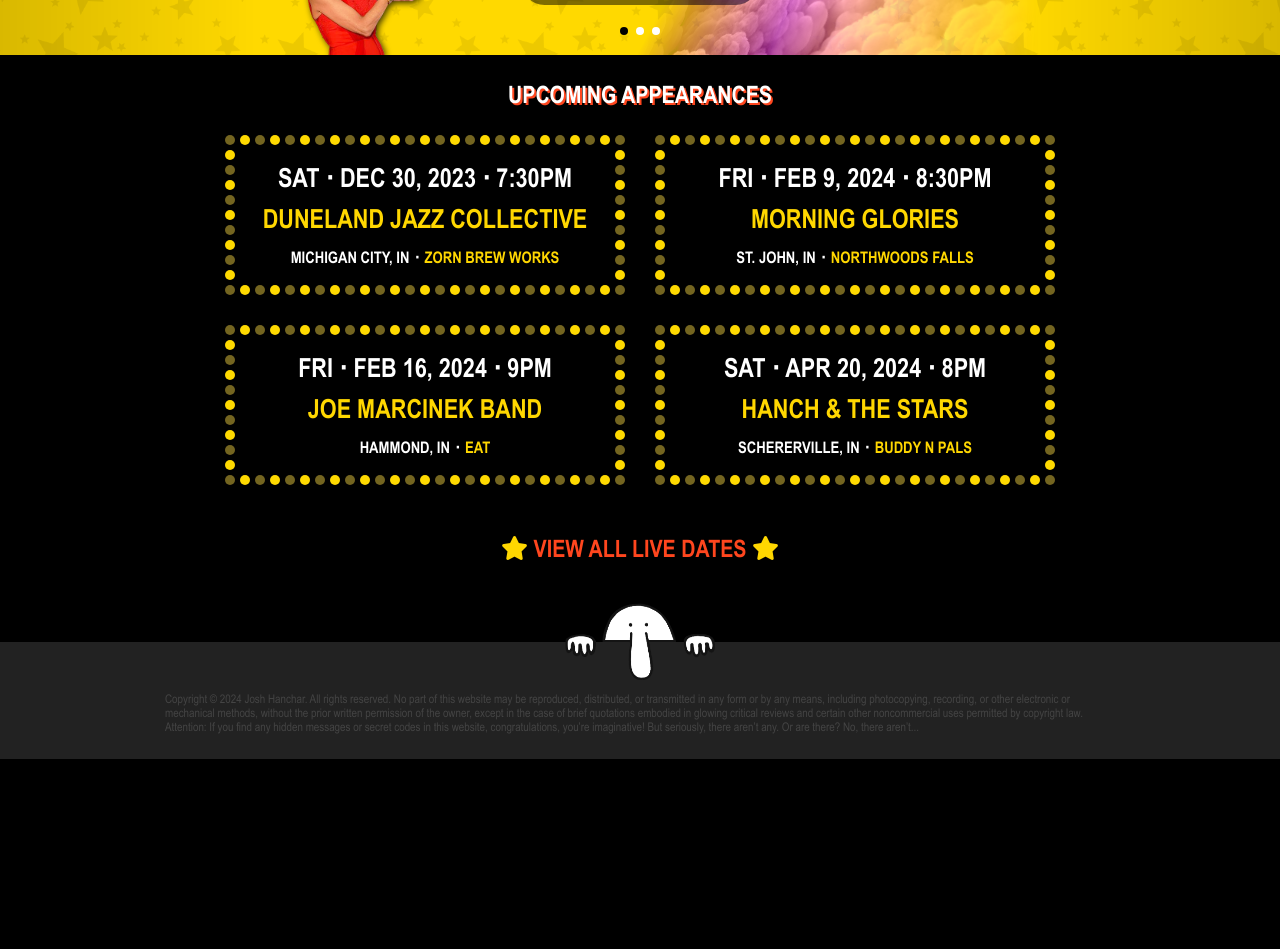
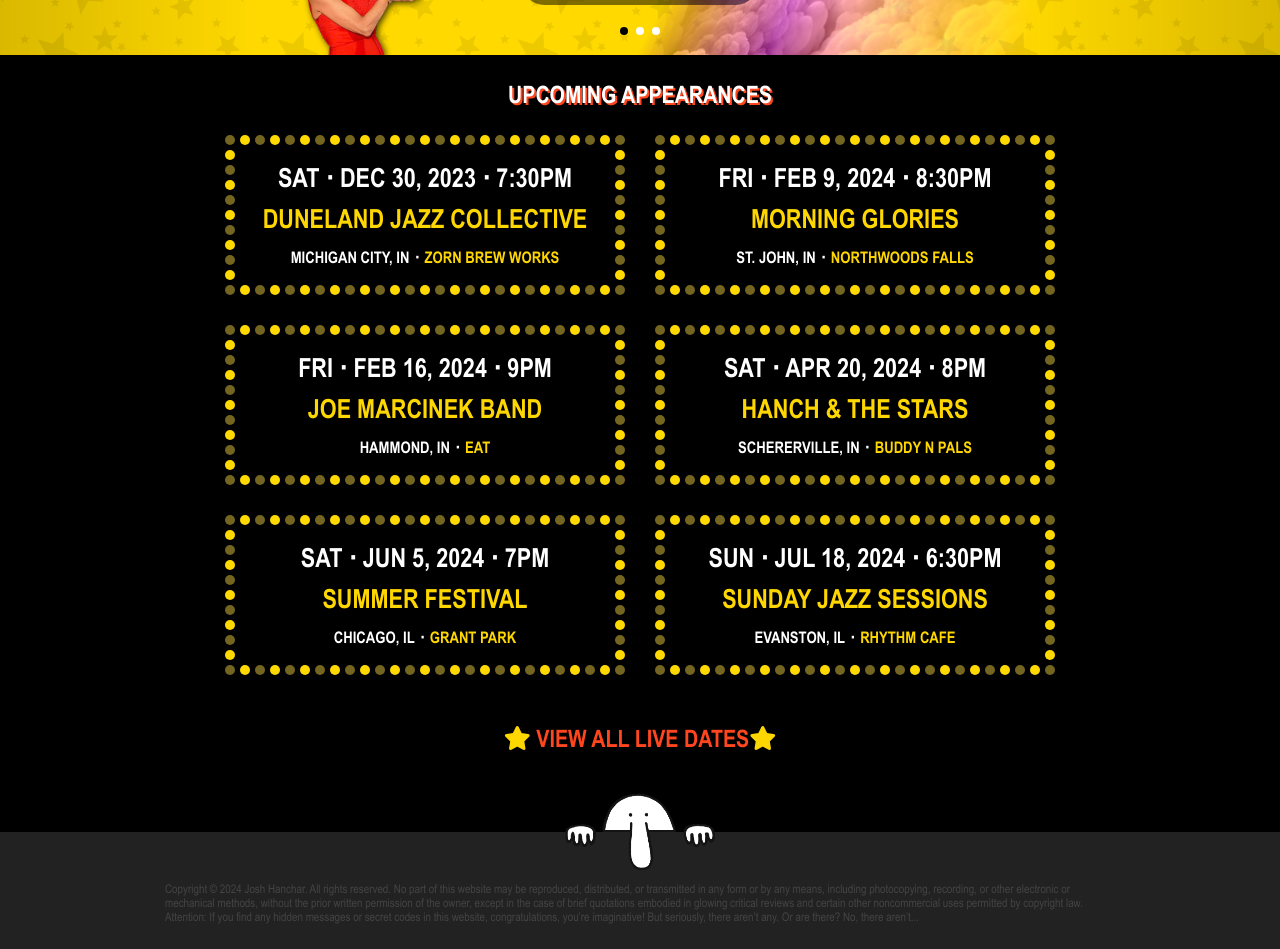
Before and after one commit to mynameiszain/hanch, a React (Vite) app: page / in a window 1280 px wide. Shown: the part 700-1649 px from the top of the page. Before the commit the page ends 1459 px from the top, so only its background shows below. Built offline with nearby package versions, Linux system fonts and the light colour scheme.

Commit message:
New Changes in Event Container and Volume Button

```diff
--- /dev/null
+++ b/src/api/api.js
@@ -0,0 +1,110 @@
+const eventData = [
+    {
+      id: 1,
+      dateTime: "SAT ⋅ DEC 30, 2023 ⋅ 7:30PM",
+      name: "DUNELAND JAZZ COLLECTIVE",
+      location: "MICHIGAN CITY, IN",
+      venue: "ZORN BREW WORKS"
+    },
+    {
+      id: 2,
+      dateTime: "FRI ⋅ FEB 9, 2024 ⋅ 8:30PM",
+      name: "MORNING GLORIES",
+      location: "ST. JOHN, IN",
+      venue: "NORTHWOODS FALLS"
+    },
+    {
+      id: 3,
+      dateTime: "FRI ⋅ FEB 16, 2024 ⋅ 9PM",
+      name: "JOE MARCINEK BAND",
+      location: "HAMMOND, IN",
+      venue: "EAT"
+    },
+    {
+      id: 4,
+      dateTime: "SAT ⋅ APR 20, 2024 ⋅ 8PM",
+      name: "HANCH & THE STARS",
+      location: "SCHERERVILLE, IN",
+      venue: "BUDDY N PALS"
+    },
+    {
+      id: 5,
+      dateTime: "SAT ⋅ JUN 5, 2024 ⋅ 7PM",
+      name: "SUMMER FESTIVAL",
+      location: "CHICAGO, IL",
+      venue: "GRANT PARK"
+    },
+    {
+      id: 6,
+      dateTime: "SUN ⋅ JUL 18, 2024 ⋅ 6:30PM",
+      name: "SUNDAY JAZZ SESSIONS",
+      location: "EVANSTON, IL",
+      venue: "RHYTHM CAFE"
+    },
+    {
+      id: 7,
+      dateTime: "THU ⋅ AUG 2, 2024 ⋅ 8PM",
+      name: "LATIN NIGHT",
+      location: "GARY, IN",
+      venue: "SALSA LOUNGE"
+    },
+    {
+      id: 8,
+      dateTime: "FRI ⋅ SEP 15, 2024 ⋅ 9:30PM",
+      name: "FALL HARVEST FEST",
+      location: "MUNSTER, IN",
+      venue: "HARVEST GROVE"
+    },
+    {
+      id: 9,
+      dateTime: "WED ⋅ OCT 11, 2024 ⋅ 7PM",
+      name: "WEDNESDAY ACOUSTICS",
+      location: "VALPARAISO, IN",
+      venue: "WOODS AND STRINGS"
+    },
+    {
+      id: 10,
+      dateTime: "SUN ⋅ NOV 23, 2024 ⋅ 8:30PM",
+      name: "SUNDAY NIGHT BLUES",
+      location: "HAMMOND, IN",
+      venue: "BLUES SHACK"
+    },
+    {
+      id: 11,
+      dateTime: "MON ⋅ DEC 10, 2024 ⋅ 7PM",
+      name: "CHRISTMAS JAZZ CELEBRATION",
+      location: "GARY, IN",
+      venue: "JAZZ HAVEN"
+    },
+    {
+      id: 12,
+      dateTime: "TUE ⋅ JAN 5, 2025 ⋅ 8:30PM",
+      name: "TUESDAY TUNES",
+      location: "MERRILLVILLE, IN",
+      venue: "TUNES HALL"
+    },
+    {
+      id: 13,
+      dateTime: "FRI ⋅ FEB 20, 2025 ⋅ 9PM",
+      name: "WINTER JAM FEST",
+      location: "VALPARAISO, IN",
+      venue: "FROSTY'S PUB"
+    },
+    {
+        id: 3,
+        dateTime: "SUN ⋅ MAY 15, 2024 ⋅ 6PM",
+        name: "SUNDAY SUNSET SESSION",
+        location: "GARY, IN",
+        venue: "SUNSET BEACH"
+    },
+    {
+        id: 4,
+        dateTime: "THU ⋅ AUG 25, 2024 ⋅ 7:30PM",
+        name: "SUMMER NIGHTS CONCERT",
+        location: "MERRILLVILLE, IN",
+        venue: "RIVERFRONT PARK"
+    }
+  ];
+
+
+export { eventData }
--- a/src/components/Header.jsx
+++ b/src/components/Header.jsx
@@ -2,19 +2,40 @@
 import { Link } from "react-router-dom";
 import { Swiper, SwiperSlide } from 'swiper/react';
 import { Navigation } from 'swiper/modules';
+import video from '../assets/images/videoforhanch.mp4'
 
 const Header = () => {
 
   const [star, setstar] = useState(false)
+  const [count, setClickCount] = useState(0)
+  const [volume, setvolume] = useState(false)
+
+  const handleClick = (value) => {
+    let icon = document.querySelector('.nav-volume i')
+
+    if (value == 0) {
+      icon.style.color = '#FFD700';
+      setClickCount(count + 1)
+    }
+    else if(value == 1) {
+      setvolume(true);
+      setClickCount(count + 1)
+    }
+    else if(value == 2) {
+      icon.style.color = '#ccc';
+      setClickCount(0)
+    }
+  }
 
   useEffect(() => {
-    if (star) {
+    if (star || volume) {
       document.body.style.position = 'fixed';
       document.body.style.inset = '0';
     } else {
-      document.body.style.overflow = 'unset';
+      document.body.style.position = 'relative';
+      document.body.style.overflow = 'auto';
     }
-  }, [star]);
+  }, [star, volume]);
 
 
 
@@ -153,15 +174,15 @@
                 </a>
             </nav>
           </div>
-          <div className="nav-volume">
-            <a href="#">
+          <div className="nav-volume" data-darkbox-src="darkbox-star.html" onClick={() => handleClick(count)}>
+            <Link>
               <i className="fas fa-volume-mute"></i>
-            </a>
+            </Link>
           </div>
           <div className="darkbox-starbutton" data-darkbox-src="darkbox-star.html" onClick={() => setstar(true)}>
-            <a href="#">
+            <Link>
               <i className="fa-regular fa-star"></i>
-            </a>
+            </Link>
           </div>
         </div>
       </div>
@@ -251,6 +272,25 @@
             </div>
         </div>
 
+
+        <div className="darkbox-overlay" style={{ visibility: volume && 'visible', opacity : volume && '1' }}>
+            <div className="darkbox-content">
+                <div className="darkbox-close" id="closedarkbox">
+                    <a href="#" onClick={() => setvolume(false)}><i className="fa fa-window-close" aria-hidden="true"></i></a>
+                </div>
+            </div>
+            <div className="swiper darkboxSwiper">
+                <div className="popup_full_container">
+                  <div className="popup_container">
+                    {/* <video controls>
+                      <source src={video} type="video/mp4" />
+                      Your browser does not support the video tag.
+                    </video> */}
+                  </div>
+                </div>
+            </div>
+        </div>
+
     </>
   );
 };
--- a/src/components/UpcomingAppearence.jsx
+++ b/src/components/UpcomingAppearence.jsx
@@ -1,7 +1,16 @@
-import { useEffect } from "react";
+import { useEffect, useState } from "react";
+import { eventData } from "../api/api";
+import { Link } from "react-router-dom";
 
 
 const UpcomingAppearence = () => {
+  const [displayCount, setDisplayCount] = useState(6);
+
+  const handleViewAllClick = () => {
+    const newDisplayCount = Math.min(displayCount + 6, eventData.length);
+    setDisplayCount(newDisplayCount);
+  };
+
   document.addEventListener("DOMContentLoaded", function () {
     applyDottedBorder();
     window.addEventListener("resize", onResize);
@@ -139,48 +148,27 @@
           UPCOMING APPEARANCES
         </div>
         <div className="events-container">
-          <div className="event">
-            <span className="event-date-time">SAT ⋅ DEC 30, 2023 ⋅ 7:30PM</span>
-            <span className="event-name">DUNELAND JAZZ COLLECTIVE</span>
-            <span className="event-location">
-              MICHIGAN CITY, IN<span className="event-location-dot">⋅</span>
-              <span className="event-venue">ZORN BREW WORKS</span>
-            </span>
-          </div>
-          <div className="event">
-            <span className="event-date-time">FRI ⋅ FEB 9, 2024 ⋅ 8:30PM</span>
-            <span className="event-name">MORNING GLORIES</span>
-            <span className="event-location">
-              ST. JOHN, IN<span className="event-location-dot">⋅</span>
-              <span className="event-venue">NORTHWOODS FALLS</span>
-            </span>
-          </div>
-          <div className="event">
-            <span className="event-date-time">FRI ⋅ FEB 16, 2024 ⋅ 9PM</span>
-            <span className="event-name">JOE MARCINEK BAND</span>
-            <span className="event-location">
-              HAMMOND, IN
-              <span className="event-location-dot">⋅</span>
-              <span className="event-venue">EAT</span>
-            </span>
-          </div>
-          <div className="event">
-            <span className="event-date-time">SAT ⋅ APR 20, 2024 ⋅ 8PM</span>
-            <span className="event-name">HANCH & THE STARS</span>
-            <span className="event-location">
-              SCHERERVILLE, IN
-              <span className="event-location-dot">⋅</span>
-              <span className="event-venue">BUDDY N PALS</span>
-            </span>
-          </div>
+          {
+            eventData.slice(0, displayCount).map((event) => (
+              <div className="event" key={event.id}>
+                <span className="event-date-time">{event.dateTime}</span>
+                <span className="event-name">{event.name}</span>
+                <span className="event-location">{event.location}<span className="event-location-dot">⋅</span>
+                  <span className="event-venue">{event.venue}</span>
+                </span>
+              </div>
+            ))
+          }
         </div>
 
-        <div className="upcoming-appearances-viewall">
-          <a href="#">
-            <i className="fas fa-star"></i> VIEW ALL LIVE DATES{" "}
-            <i className="fas fa-star"></i>
-          </a>
-        </div>
+
+          <div className="upcoming-appearances-viewall">
+            <Link onClick={handleViewAllClick}>
+                <i className="fas fa-star"></i> {displayCount < eventData.length ?  `VIEW ALL LIVE DATES` : `ITS ALL FOR NOW`}
+                <i className="fas fa-star"></i>
+            </Link>
+          </div>
+
       </div>
     </>
   );
--- a/src/index.css
+++ b/src/index.css
@@ -1540,4 +1540,33 @@
       display: block;
   }
 
-}
+
+
+}
+
+.popup_full_container{
+  width: 100%;
+  height: 100%;
+  display: grid;
+  place-items: center;
+}
+
+.popup_container{
+  max-width: 100%;
+  margin: auto;
+  width: 100%;
+  min-height: 60vh;
+  border-radius: 20px;
+  padding: 20px;
+}
+
+.popup_container video{
+  width: 100%;
+  border-radius: 20px;
+}
+
+@media (min-width: 850px), (orientation: landscape) {
+  .popup_container{
+    max-width: 60%;
+  }
+}
```
Also changed, not shown: 1 other file (tests, documents, lock files or other folders).
